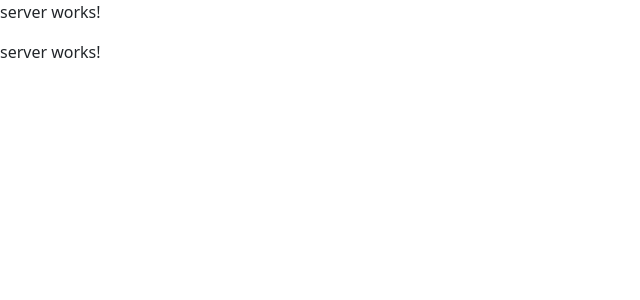
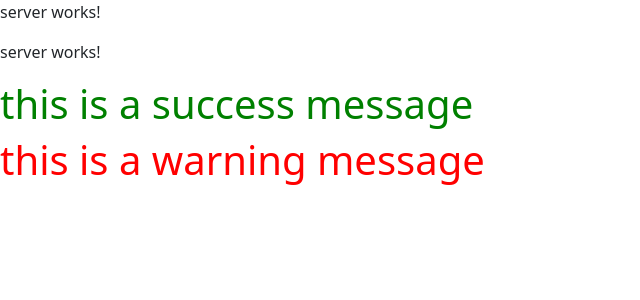
Before and after one commit to moetez-hami/LearnAngular, an Angular app: page / in a window 1280 px wide. Shown: the top 300 px of the page, without its empty margins (0-640 px from the left). Built offline with nearby package versions, Linux system fonts and the light colour scheme.

Commit message:
ComponentAssignment

```diff
--- /dev/null
+++ b/src/app/SuccessAlert/SuccessAlert.component.css
@@ -0,0 +1,3 @@
+h1{
+    color :green
+}
--- /dev/null
+++ b/src/app/SuccessAlert/SuccessAlert.component.html
@@ -0,0 +1 @@
+<h1>this is a success message</h1>
--- /dev/null
+++ b/src/app/SuccessAlert/SuccessAlert.component.ts
@@ -0,0 +1,14 @@
+import { Component, OnInit } from "@angular/core";
+
+@Component({
+    selector : 'app-SuccessAlert',
+    templateUrl : './SuccessAlert.component.html',
+    styleUrls : ['./SuccessAlert.component.css']
+})
+export class SuccessAlertComponent implements OnInit{
+    constructor(){}
+
+    ngOnInit(): void {
+
+    }
+}
--- /dev/null
+++ b/src/app/WarningAlert/WarningAlert.component.css
@@ -0,0 +1,3 @@
+h1{
+    color:red
+}
--- /dev/null
+++ b/src/app/WarningAlert/WarningAlert.component.html
@@ -0,0 +1 @@
+<h1>this is a warning message</h1>
--- /dev/null
+++ b/src/app/WarningAlert/WarningAlert.component.ts
@@ -0,0 +1,16 @@
+import { Component, OnInit } from "@angular/core"
+
+@Component({
+    selector: 'app-WarningAlert',
+    templateUrl: './WarningAlert.component.html',
+    styleUrls: ['./WarningAlert.component.css']
+})
+
+export class WarningAlertComponent implements OnInit{
+    constructor(){}
+
+    ngOnInit(): void {
+
+    }
+
+}
--- a/src/app/app.component.html
+++ b/src/app/app.component.html
@@ -1 +1,3 @@
 <app-servers></app-servers>
+<app-SuccessAlert></app-SuccessAlert>
+<app-WarningAlert></app-WarningAlert>
--- a/src/app/app.module.ts
+++ b/src/app/app.module.ts
@@ -3,12 +3,16 @@
 import { AppComponent } from './app.component';
 import { ServersComponent } from './servers/servers.component';
 import { ServerComponent } from './server/server.component';
+import { SuccessAlertComponent } from './SuccessAlert/SuccessAlert.component';
+import { WarningAlertComponent } from './WarningAlert/WarningAlert.component';
 
 @NgModule({
   declarations: [
     AppComponent,
     ServersComponent,
-    ServerComponent
+    ServerComponent,
+    SuccessAlertComponent,
+    WarningAlertComponent
   ],
   imports: [
     BrowserModule
```
